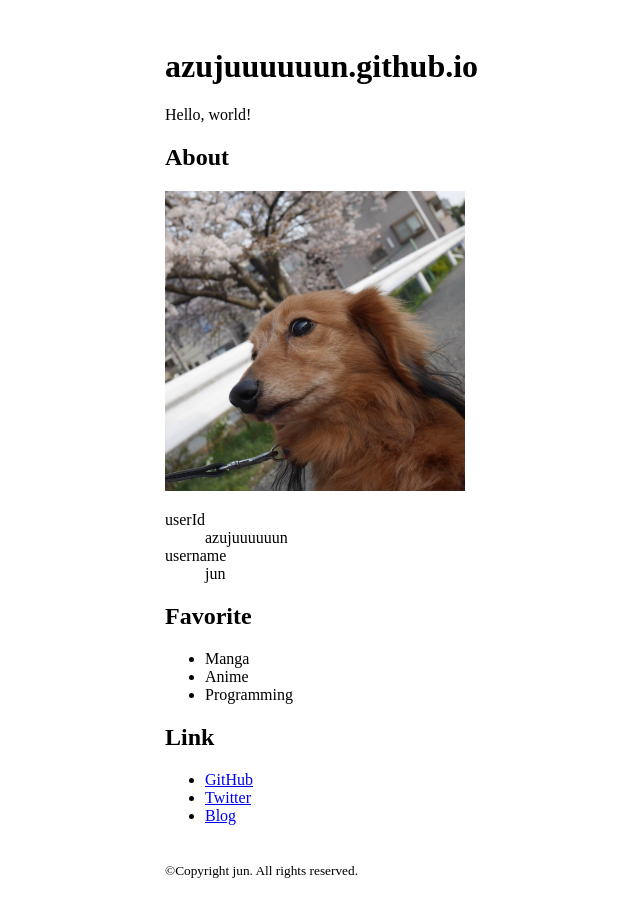
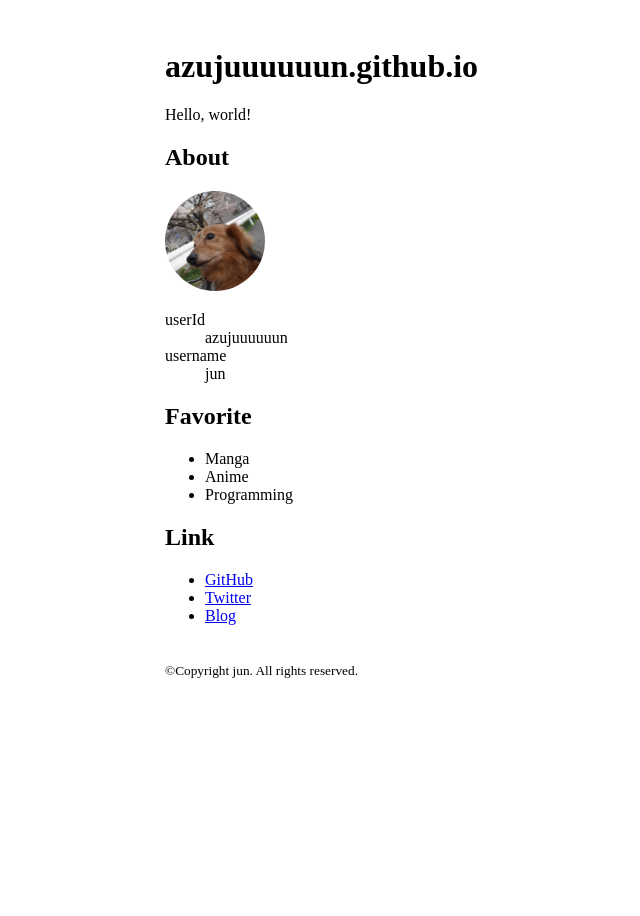
Before and after one commit to azujuuuuuun/azujuuuuuun.github.io, a Next.js app: page / in a window 1280 px wide. Shown: the top 916 px of the page, without its empty margins (150-790 px from the left). After the commit the page ends 800 px from the top, so only its background shows below. Built offline with nearby package versions, Linux system fonts and the light colour scheme.

Commit message:
Refactor Avatar component

```diff
--- /dev/null
+++ b/src/components/Avatar/index.tsx
@@ -0,0 +1,24 @@
+import React from "react";
+
+interface AvatarProps {
+  src: string;
+  alt: string;
+  width: number;
+  height: number;
+}
+
+const Avatar: React.FC<AvatarProps> = ({ src, alt, width, height }) => {
+  return (
+    <picture>
+      <img
+        style={{ width: "100px", height: "100px", borderRadius: "50%" }}
+        src={src}
+        alt={alt}
+        width={width}
+        height={height}
+      />
+    </picture>
+  );
+};
+
+export default Avatar;
--- a/src/pages/index.tsx
+++ b/src/pages/index.tsx
@@ -1,6 +1,7 @@
 import React from "react";
 import Head from "next/head";
 import Header from "@/components/Header";
+import Avatar from "@/components/Avatar";
 import Footer from "@/components/Footer";
 
 const HomePage: React.FC = () => {
@@ -24,14 +25,12 @@ const HomePage: React.FC = () => {
           <p>Hello, world!</p>
           <section>
             <h2>About</h2>
-            <picture>
-              <img
-                src="/img/avatar.jpg"
-                alt="アバター"
-                width={300}
-                height={300}
-              />
-            </picture>
+            <Avatar
+              src="/img/avatar.jpg"
+              alt="アバター"
+              width={1048}
+              height={1048}
+            />
             <dl>
               <dt>userId</dt>
               <dd>azujuuuuuun</dd>
```
